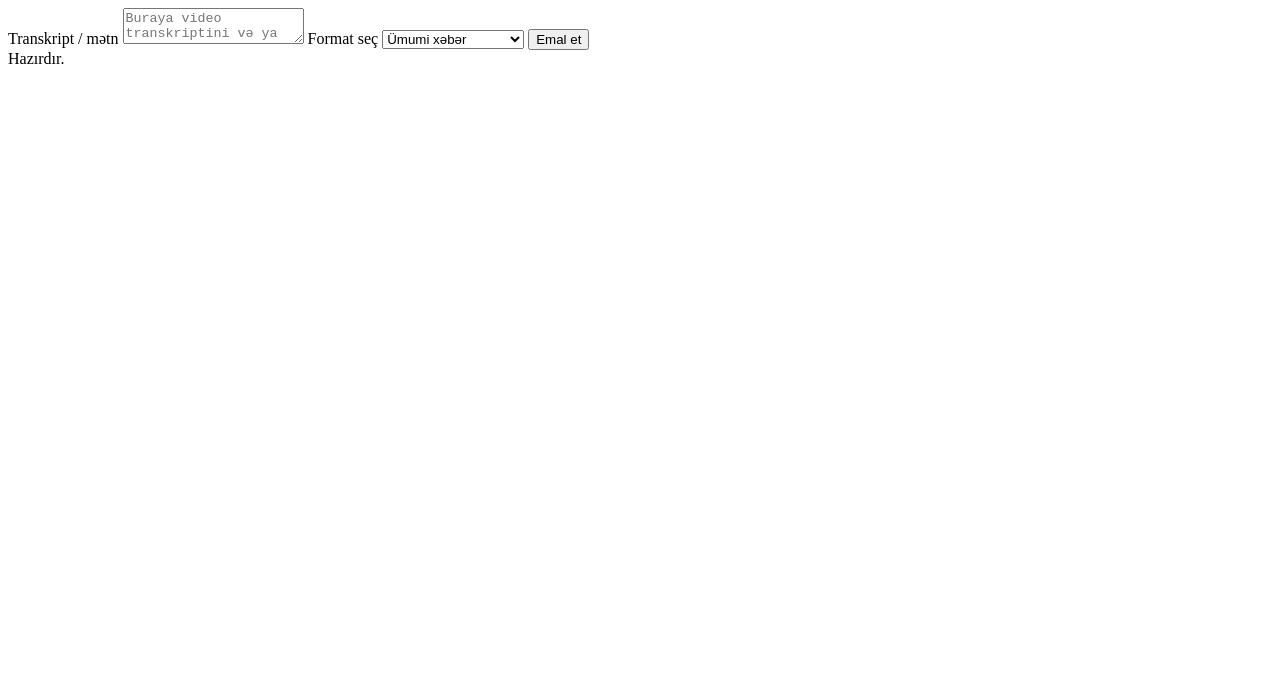
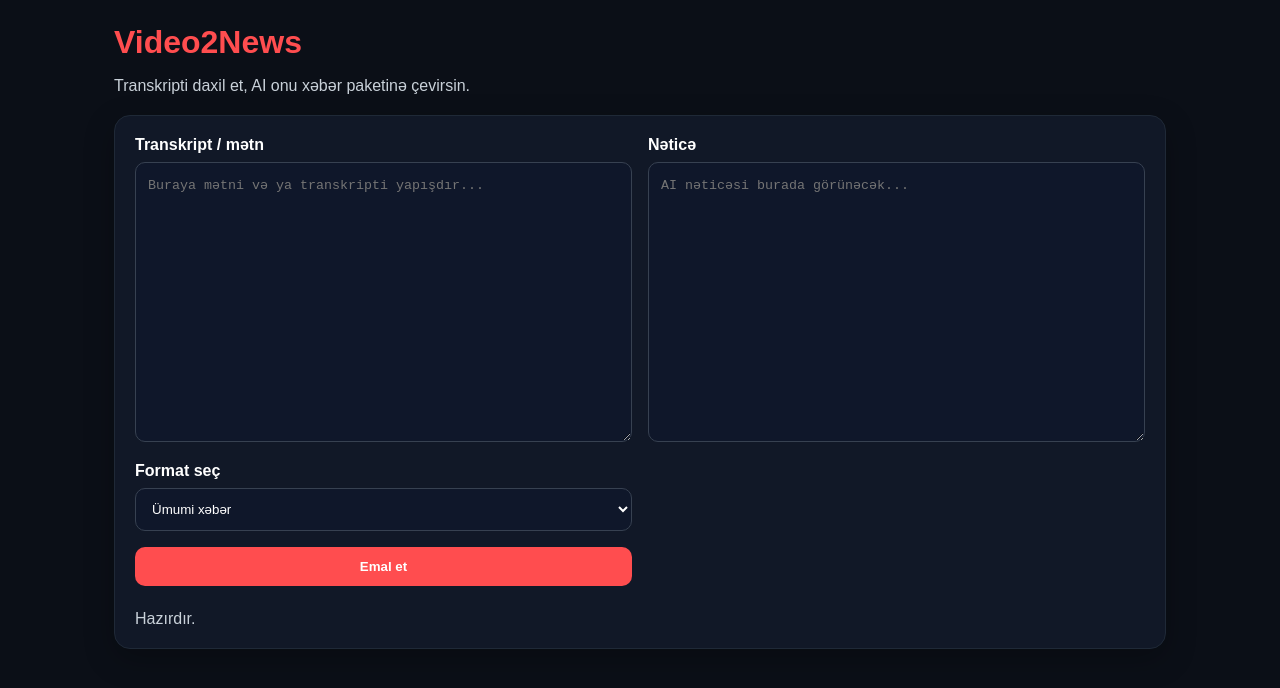
Before and after one commit to aghayevanazmiyya-prog/video2news, a website: page public/index.html in a window 1280 px wide. Drawn offline with Linux system fonts and the light colour scheme.

Commit message:
Update index.html

```diff
--- a/public/index.html
+++ b/public/index.html
@@ -1,7 +1,89 @@
-<label>Transkript / mətn</label>
-<textarea id="transcript" placeholder="Buraya video transkriptini və ya mətni yapışdır..."></textarea>
+<!DOCTYPE html>
+<html lang="az">
+<head>
+  <meta charset="UTF-8" />
+  <meta name="viewport" content="width=device-width, initial-scale=1.0" />
+  <title>Video2News</title>
+  <style>
+    * { box-sizing: border-box; }
+    body {
+      margin: 0;
+      font-family: Arial, sans-serif;
+      background: #0b0f17;
+      color: #fff;
+    }
+    .wrap {
+      max-width: 1100px;
+      margin: 0 auto;
+      padding: 24px;
+    }
+    h1 {
+      margin: 0 0 10px;
+      font-size: 32px;
+      color: #ff4d4f;
+    }
+    p {
+      color: #c9d1d9;
+    }
+    .card {
+      background: #111827;
+      border: 1px solid #1f2937;
+      border-radius: 16px;
+      padding: 20px;
+      margin-top: 20px;
+      box-shadow: 0 10px 30px rgba(0,0,0,.25);
+    }
+    .row {
+      display: grid;
+      grid-template-columns: 1fr 1fr;
+      gap: 16px;
+    }
+    label {
+      display: block;
+      margin-bottom: 8px;
+      font-weight: bold;
+    }
+    select, button, textarea {
+      width: 100%;
+      padding: 12px;
+      border-radius: 10px;
+      border: 1px solid #374151;
+      background: #0f172a;
+      color: #fff;
+      margin-bottom: 16px;
+    }
+    textarea {
+      min-height: 280px;
+      resize: vertical;
+      line-height: 1.6;
+    }
+    button {
+      background: #ff4d4f;
+      border: none;
+      cursor: pointer;
+      font-weight: bold;
+    }
+    .status {
+      color: #c9d1d9;
+      margin-top: 8px;
+    }
+    @media (max-width: 800px) {
+      .row { grid-template-columns: 1fr; }
+    }
+  </style>
+</head>
+<body>
+  <div class="wrap">
+    <h1>Video2News</h1>
+    <p>Transkripti daxil et, AI onu xəbər paketinə çevirsin.</p>
 
-<label>Format seç</label>
+    <div class="card">
+      <div class="row">
+        <div>
+          <label for="transcript">Transkript / mətn</label>
+          <textarea id="transcript" placeholder="Buraya mətni və ya transkripti yapışdır..."></textarea>
+
+          <label for="topic">Format seç</label>
           <select id="topic">
             <option value="general">Ümumi xəbər</option>
             <option value="military">Hərbi / Təhlükəsizlik</option>
@@ -12,3 +94,16 @@
 
           <button id="analyzeBtn">Emal et</button>
           <div class="status" id="status">Hazırdır.</div>
+        </div>
+
+        <div>
+          <label for="output">Nəticə</label>
+          <textarea id="output" placeholder="AI nəticəsi burada görünəcək..."></textarea>
+        </div>
+      </div>
+    </div>
+  </div>
+
+  <script src="/app.js"></script>
+</body>
+</html>
```
Lines whose indentation alone changed are shown as unchanged.
